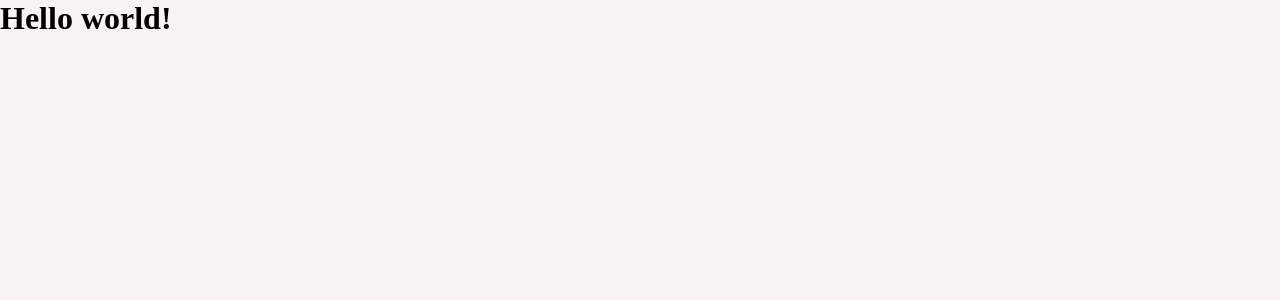
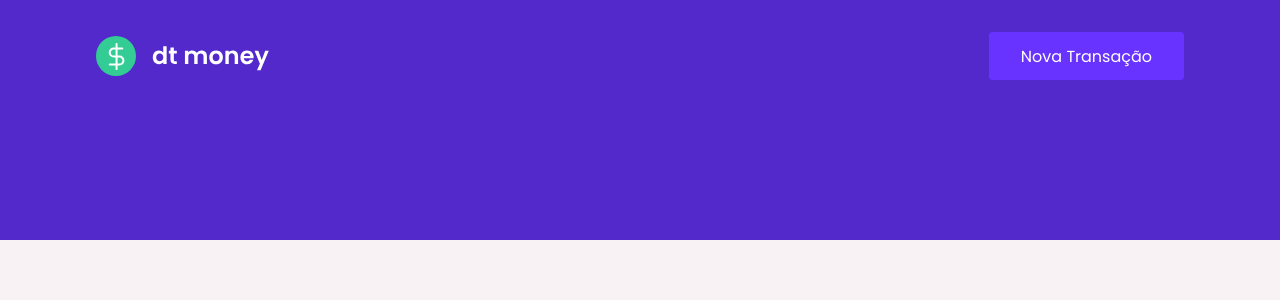
Before and after one commit to ecanomaximo/dtmoney, a React (Create React App) app: page / in a window 1280 px wide. Shown: the top 300 px of the page. Built offline with nearby package versions, Linux system fonts and the light colour scheme.

Commit message:
add header and styles for header

```diff
--- a/public/index.html
+++ b/public/index.html
@@ -1,12 +1,20 @@
 <!DOCTYPE html>
 <html lang="en">
   <head>
+    <link rel="preconnect" href="https://fonts.googleapis.com">
+
     <meta charset="utf-8" />
     <meta name="viewport" content="width=device-width, initial-scale=1" />
 
     <link rel="stylesheet" href="favicon.png" type="image/png">
 
+
+    <link rel="preconnect" href="https://fonts.gstatic.com" crossorigin>
+
+
     <title>dtmoney</title>
+
+    <link href="https://fonts.googleapis.com/css2?family=Poppins:wght@400;600&display=swap" rel="stylesheet">
   </head>
   <body>
     <noscript>You need to enable JavaScript to run this app.</noscript>
--- a/src/App.tsx
+++ b/src/App.tsx
@@ -1,10 +1,11 @@
+import { Header } from "./components/Header";
 import { GlobalStyle } from "./styles/global";
 
 export function App() {
   return (
-    <div className="App">
-      <h1>Hello world!</h1>
+    <>
+      <Header />
       <GlobalStyle />
-    </div>
+    </>
   );
 }
--- /dev/null
+++ b/src/components/Header/index.tsx
@@ -0,0 +1,15 @@
+import logoImg from '../../assets/logo.svg'
+import { Container, Content } from './styles'
+
+export function Header() {
+    return  (
+        <Container>
+            <Content>
+                <img src={logoImg} alt="" />
+                <button>
+                    Nova Transação
+                </button>
+            </Content>
+        </Container>
+    )
+}
--- /dev/null
+++ b/src/components/Header/styles.ts
@@ -0,0 +1,31 @@
+import styled from 'styled-components';
+
+export const Container = styled.header`
+    background: var(--blue);
+`;
+
+export const Content = styled.div`
+    max-width: 1120px;
+    margin: 0 auto;
+
+    padding: 2rem 1rem 10rem;
+    display: flex;
+    align-items: center;
+    justify-content: space-between;
+
+    button {
+        font-size: 1rem;
+        color: #fff;
+        background: var(--blue-light);
+        border: 0;
+        padding: 0 2rem;
+        border-radius: 0.25rem;
+        height: 3rem;
+
+        transition: filter 0.2s;
+
+        &:hover {
+            filter: brightness(0.9)
+        }
+    }
+`;
--- a/src/styles/global.ts
+++ b/src/styles/global.ts
@@ -36,6 +36,15 @@
         -webkit-font-smoothing: antialiased;
     }
 
+    body, input, textarea, button {
+        font-family: 'Poppins', sans-serif;
+        font-weight: 400;
+    }
+
+    h1, h2, h3, h4, h5, h6, strong {
+        font-weight: 600;
+    }
+
     button {
         cursor: pointer;
     }
```
